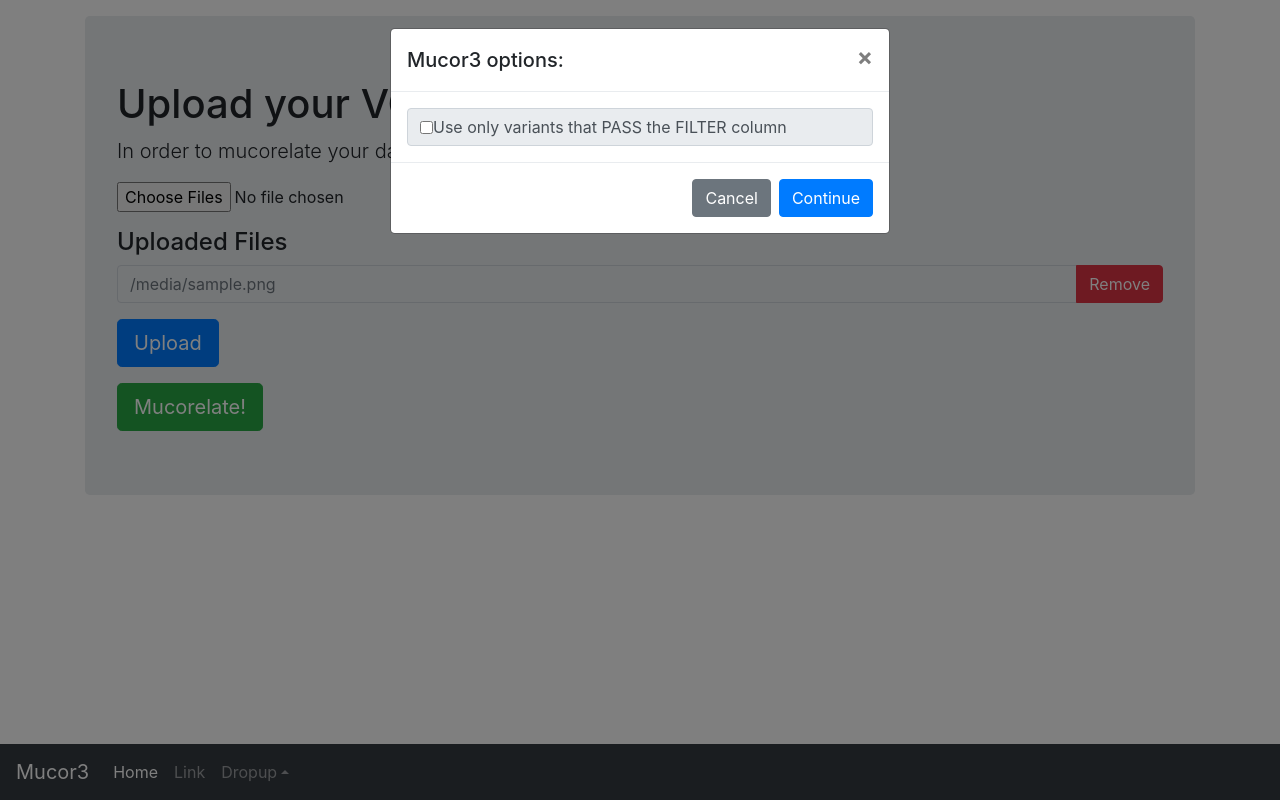
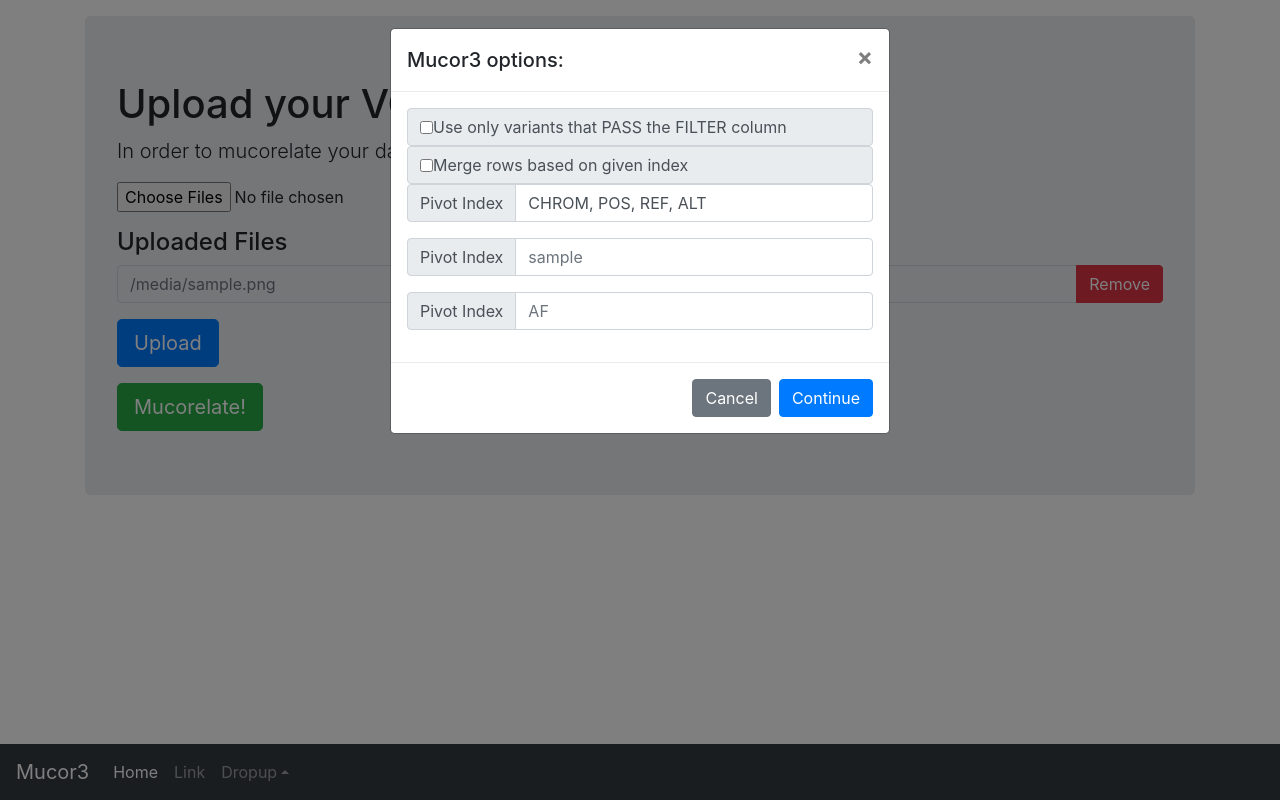
Before and after one commit to blachlylab/mucor3, a Flask app: template mucor3-flask/templates/upload.html in a window 1280 px wide, after a click on "Mucorelate!". Run offline with Flask 2, Linux system fonts and the light colour scheme; the template is opened without the code that fills it: most values are stand-ins (such as "Sample title", 1, 10 or a date in 2020); some libraries are stand-ins or nearby versions.

Commit message:
added more options for the mucorelate popup and fixed the forms

```diff
--- a/mucor3-flask/app.py
+++ b/mucor3-flask/app.py
@@ -31,8 +31,11 @@ def upload_file():
                 filename = secure_filename(file.filename)
                 file.save(os.path.join(app.config['UPLOAD_FOLDER'],filename))
                 UPLOADED_FILES.add(file.filename)
-                return redirect('/')
-    return render_template("upload.html",files=UPLOADED_FILES)
+    return render_template("upload.html",files=sorted(UPLOADED_FILES))
+
+@app.route('/mucorelate', methods=['POST'])
+def mucorelate():
+    return request.form.get("piv-index")
 
 @app.route('/Result', methods=['GET', 'POST'])
 def get_results():
--- a/mucor3-flask/templates/base.html
+++ b/mucor3-flask/templates/base.html
@@ -45,5 +45,8 @@
     <script src="https://code.jquery.com/jquery-3.3.1.slim.min.js" integrity="sha384-q8i/X+965DzO0rT7abK41JStQIAqVgRVzpbzo5smXKp4YfRvH+8abtTE1Pi6jizo" crossorigin="anonymous"></script>
     <script src="https://cdnjs.cloudflare.com/ajax/libs/popper.js/1.14.3/umd/popper.min.js" integrity="sha384-ZMP7rVo3mIykV+2+9J3UJ46jBk0WLaUAdn689aCwoqbBJiSnjAK/l8WvCWPIPm49" crossorigin="anonymous"></script>
     <script src="https://stackpath.bootstrapcdn.com/bootstrap/4.1.2/js/bootstrap.min.js" integrity="sha384-o+RDsa0aLu++PJvFqy8fFScvbHFLtbvScb8AjopnFD+iEQ7wo/CG0xlczd+2O/em" crossorigin="anonymous"></script>
+    <script>
+    $(function(){$('[data-toggle="tooltip"]').tooltip()})
+    </script>
     </body>
 </html>
--- a/mucor3-flask/templates/upload.html
+++ b/mucor3-flask/templates/upload.html
@@ -3,7 +3,7 @@
 {% block content %}
     <h1>Upload your VCFs</h1>
     <p class="lead">In order to mucorelate your data we need to see it first!</p>
-    <form method=post enctype=multipart/form-data>
+    <form method=post enctype=multipart/form-data action="/">
         <p><input class="form-control-file" type=file name=files multiple></p>
         {% if files%}
 
@@ -22,12 +22,17 @@
         <p>
             <input type=submit value=Upload class="btn btn-lg btn-primary" role="button">
         </p>
+    </form>
+    <form action="/mucorelate" method="post">
         {% if files%}
+
         <!-- Button trigger modal -->
         <button type="button" class="btn btn-lg btn-success"  data-toggle="modal" data-target="#optionsModal">
             Mucorelate!
         </button>
+
         {% else %}
+
         <button class="btn btn-primary" type="button" data-toggle="collapse" data-target="#collapseURL" aria-expanded="false" aria-controls="collapseURL">
           Use JSONL data source
         </button>
@@ -37,13 +42,14 @@
                       <div class="input-group-prepend">
                             <span class="input-group-text" id="basic-addon2">Query URL</span>
                       </div>
-                          <input type="text" class="form-control" aria-describedby="basic-addon2">
+                      <input type="text" class="form-control" aria-describedby="basic-addon2" name="json-url">
                       <button type="button" class="btn btn-lg btn-success"  data-toggle="modal" data-target="#optionsModal">
                           Mucorelate!
                       </button>
                 </div>
             </div>
         </div>
+
         {% endif %}
         <!-- Modal -->
         <div class="modal fade" id="optionsModal" tabindex="-1" role="dialog" aria-labelledby="optionsModalLabel" aria-hidden="true">
@@ -57,13 +63,45 @@
               </div>
               <div class="modal-body">
                   <div class="input-group-text">
-                      <input type="checkbox" aria-label="Checkbox for following text input">
+                      <input type="checkbox" aria-label="Checkbox for following text input" name="filter-check">
                       Use only variants that PASS the FILTER column
+                  </div>
+                  <div class="input-group-text">
+                      <input type="checkbox" aria-label="Checkbox for following text input" name="merge-check">
+                      Merge rows based on given index
+                  </div>
+                  <!-- <div class="input-group-text">
+                      <input type="checkbox" aria-label="Checkbox for following text input" id="filter-check">
+                      Use only variants that PASS the FILTER column
+                  </div> -->
+                  <div class="input-group mb-3">
+                      <div class="input-group-prepend">
+                          <span class="input-group-text" data-toggle="tooltip" data-placement="top" title="VCF fields present as the index (left side) in the resulting pivot table.">
+                              Pivot Index
+                          </span>
+                      </div>
+                      <input type="text" class="form-control" placeholder="CHROM, POS, REF, ALT" value="CHROM, POS, REF, ALT" name="piv-index">
+                  </div>
+                  <div class="input-group mb-3">
+                      <div class="input-group-prepend">
+                          <span class="input-group-text" data-toggle="tooltip" data-placement="top" title="VCF field(s) values that will be present as the columns in the resulting pivot table.">
+                              Pivot Index
+                          </span>
+                      </div>
+                      <input type="text" class="form-control" placeholder="sample" name="piv-on">
+                  </div>
+                  <div class="input-group mb-3">
+                      <div class="input-group-prepend">
+                          <span class="input-group-text" data-toggle="tooltip" data-placement="top" title="VCF field that will displayed for every column-index combination in the resulting pivot table.">
+                              Pivot Index
+                          </span>
+                      </div>
+                      <input type="text" class="form-control" placeholder="AF" name="piv-val">
                   </div>
               </div>
               <div class="modal-footer">
                 <button type="button" class="btn btn-secondary" data-dismiss="modal">Cancel</button>
-                <button type="button" class="btn btn-primary">Continue</button>
+                <button type=submit class="btn btn-primary" action="/mucorelate">Continue</button>
               </div>
             </div>
           </div>
```
Lines whose indentation alone changed are shown as unchanged.
